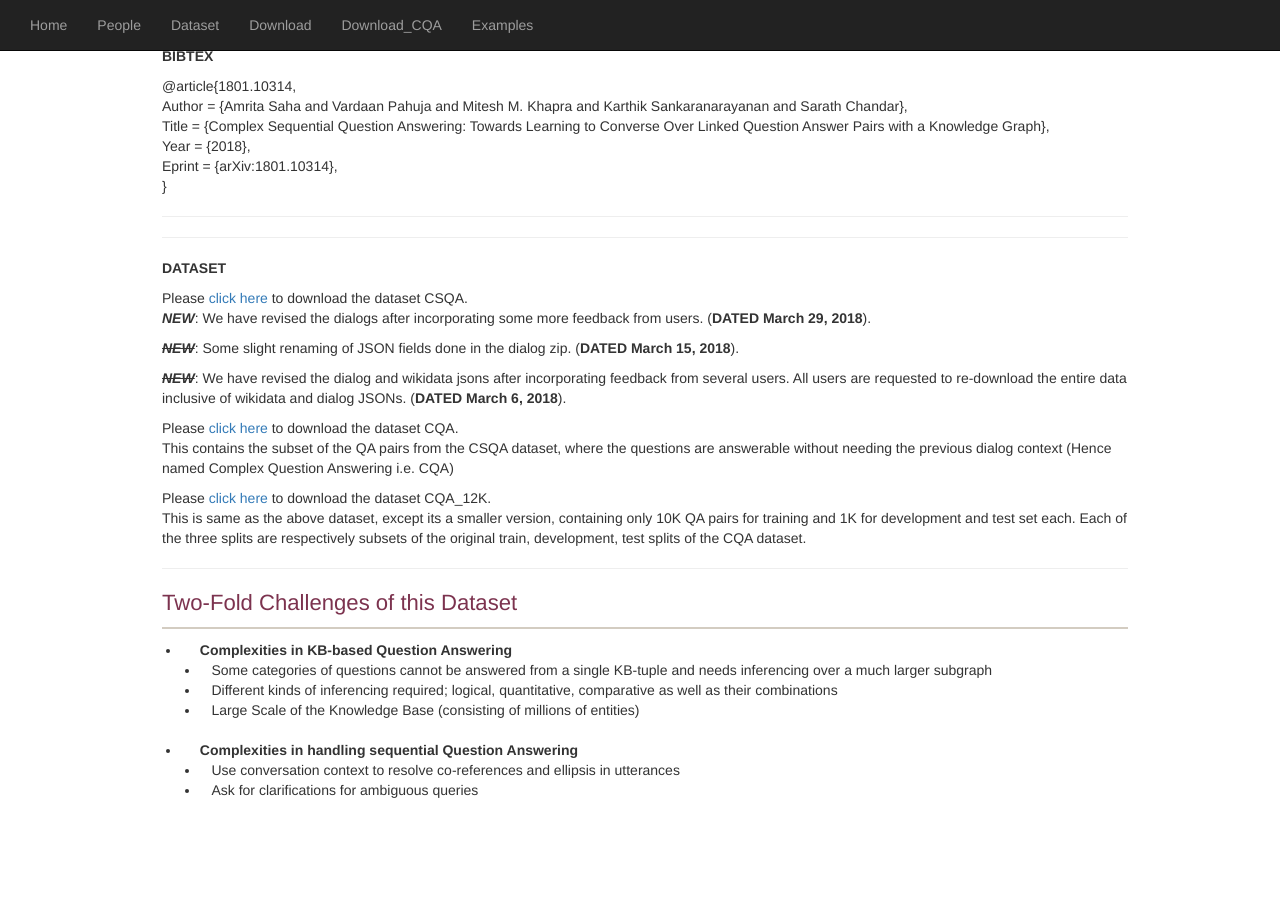
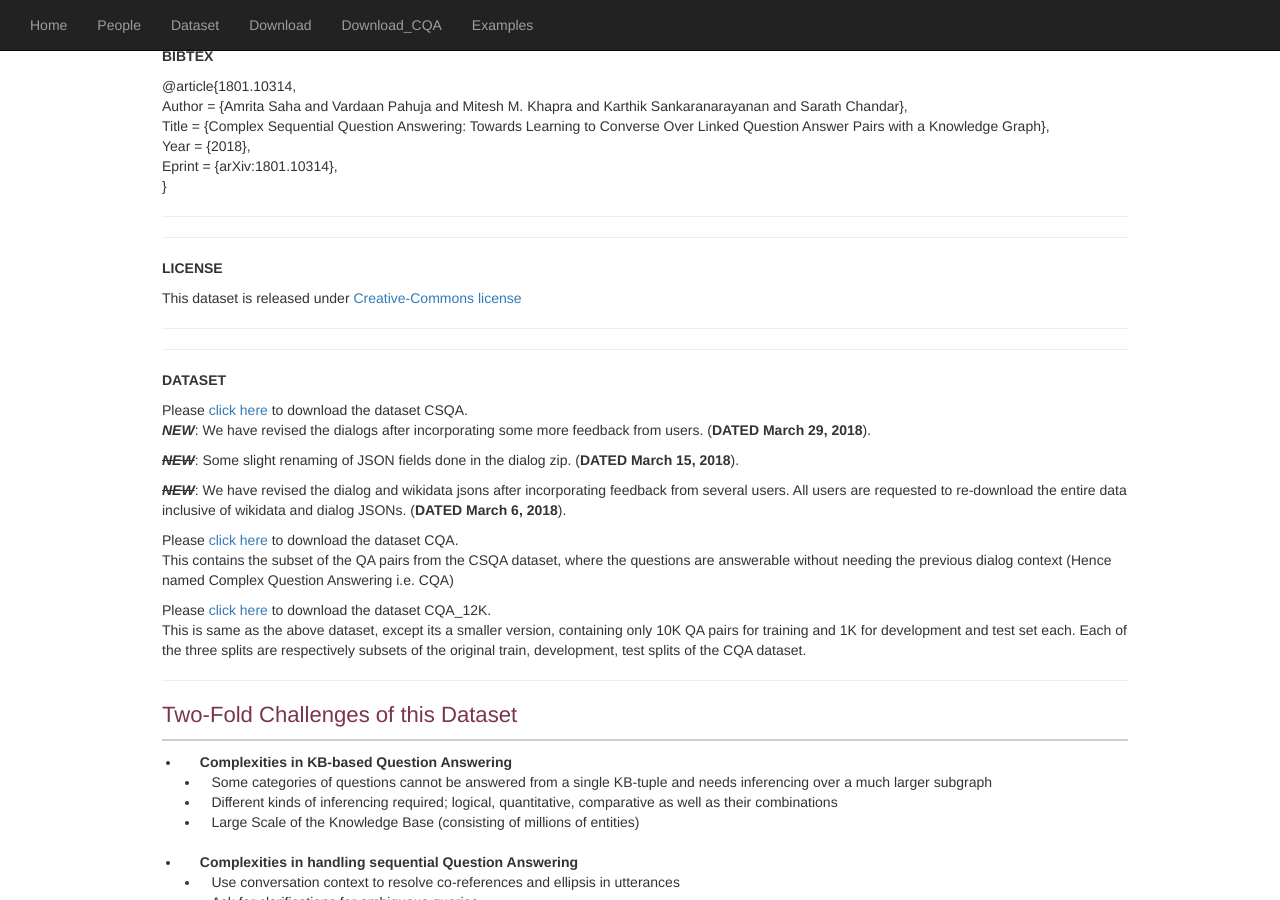
Before and after one commit to amritasaha1812/CSQA, a Jekyll site: the page built from index.md, in a window 1280 px wide and 900 px high, scrolled down 841 px. Built offline with Jekyll 4.4.1, drawn with Linux system fonts in a browser that asks for light colours; nearby versions of some CDN libraries; our own code applies the rules of GitHub Pages for plain Markdown files; before the commit the page ends 1651 px from its top, so only the background shows below that.

Commit message:
added license

```diff
--- a/index.md
+++ b/index.md
@@ -44,6 +44,12 @@ Eprint = {arXiv:1801.10314},<br/>
 
 ---
 ---
+**LICENSE**
+
+This dataset is released under [Creative-Commons license](https://creativecommons.org/licenses/by-sa/4.0/)
+
+---
+---
 **DATASET**
 
 Please [click here]({{site.baseurl}}/download/) to download the dataset CSQA.<br>
```
